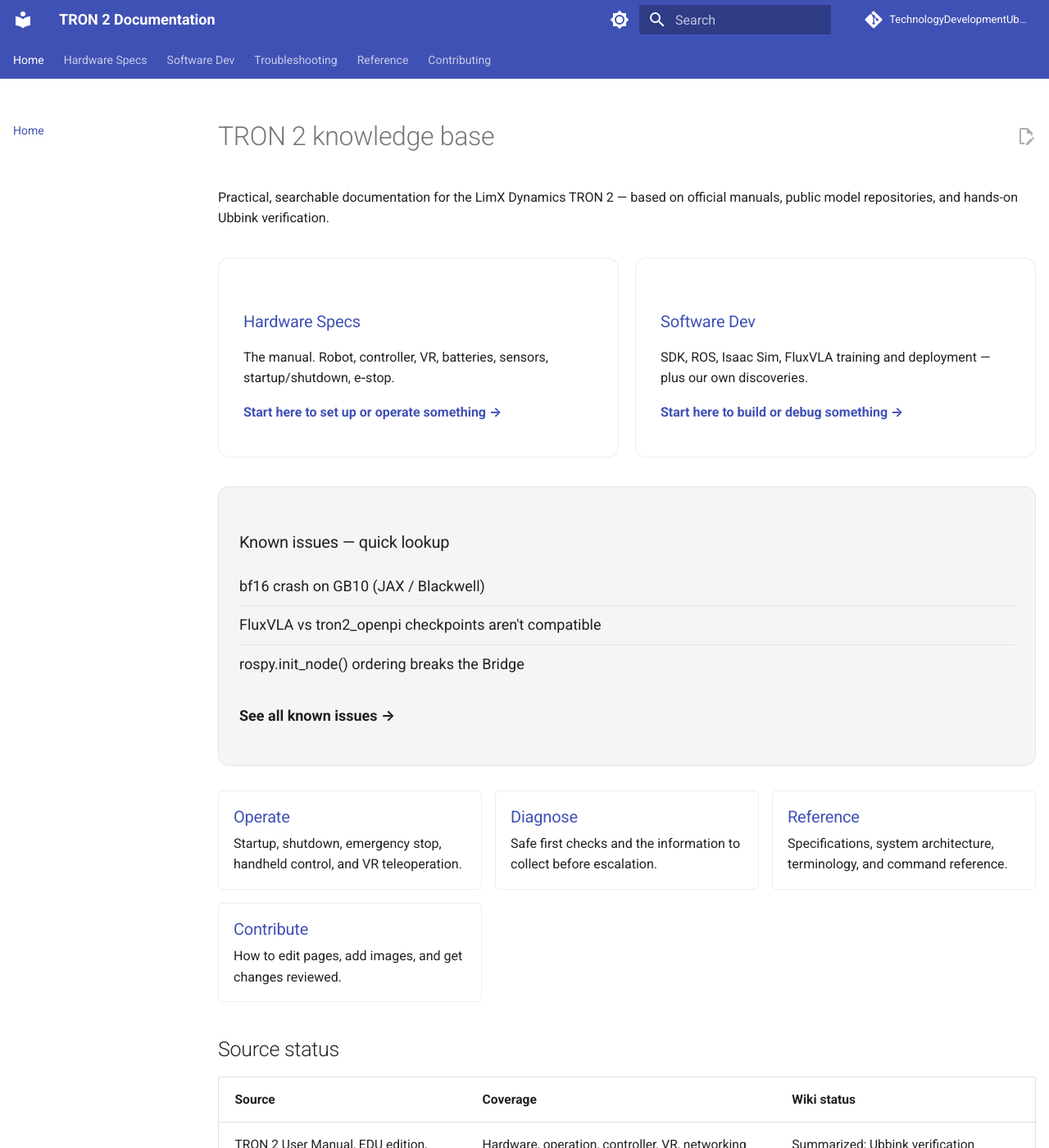
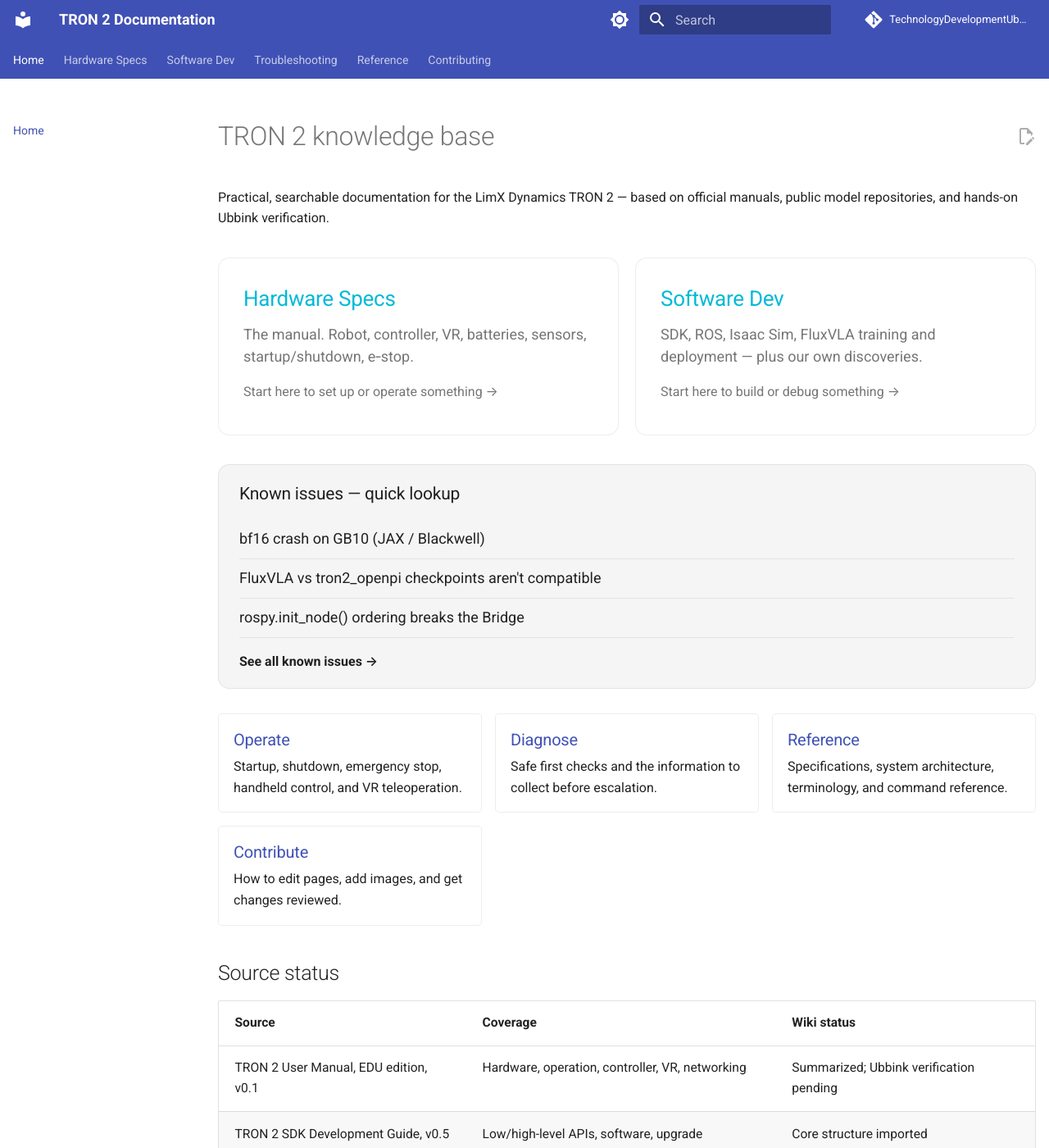
Before and after one commit to TechnologyDevelopmentUbbink/Tron2, an MkDocs documentation site: the page built from docs/index.md, in a window 1280 px wide and 1400 px high. Shown: the whole window at 82% size. Built offline with MkDocs 1.6.1 and Material for MkDocs 9.7.7, drawn with Linux system fonts in a browser that asks for light colours; comment, search, counter and statistics services are not loaded.

Commit message:
Refactor tron-door and tron-issues styles

```diff
--- a/docs/assets/stylesheets/extra.css
+++ b/docs/assets/stylesheets/extra.css
@@ -62,25 +62,34 @@
   box-shadow: 0 6px 20px rgba(0, 0, 0, 0.12);
 }
 
-.tron-door__title {
-  display: block;
+.tron-door h3 {
+  margin: 0 0 .5rem;
   font-size: 1.3rem;
-  font-weight: 700;
-  margin-bottom: .4rem;
-  color: var(--md-accent-fg-color);
 }
 
-.tron-door__desc {
+.tron-door h3 a {
+  color: var(--md-accent-fg-color) !important;
+  text-decoration: none !important;
+}
+
+.tron-door p {
   font-size: .9rem;
   color: var(--md-default-fg-color--light);
   margin: 0 0 .75rem;
   line-height: 1.5;
 }
 
-.tron-door__cta {
+.tron-door p a,
+.tron-door p a:hover {
+  color: inherit !important;
+  text-decoration: none !important;
+  font-weight: 400 !important;
+}
+
+.tron-door strong a {
   font-size: .8rem;
-  font-weight: 600;
-  color: var(--md-default-fg-color--light);
+  color: var(--md-default-fg-color--light) !important;
+  text-decoration: none !important;
 }
 
 @media screen and (max-width: 600px) {
@@ -98,12 +107,12 @@
   background: var(--md-code-bg-color);
 }
 
-.tron-issues__title {
-  font-weight: 700;
+.tron-issues h3 {
   margin: 0 0 .6rem;
+  font-size: 1.05rem;
 }
 
-.tron-issues a {
+.tron-issues > p > a {
   display: block;
   padding: .45rem 0;
   border-bottom: 1px solid var(--md-default-fg-color--lightest);
@@ -112,20 +121,22 @@
   font-size: .9rem;
 }
 
-.tron-issues a:last-of-type {
-  border-bottom: none;
-}
-
-.tron-issues a:hover {
+.tron-issues > p > a:hover {
   color: var(--md-accent-fg-color) !important;
 }
 
-.tron-issues__more {
+.tron-issues p:last-child {
   margin: .5rem 0 0;
 }
 
-.tron-issues__more a {
+.tron-issues p:last-child a {
   border-bottom: none;
   font-weight: 600;
   padding: .25rem 0 0;
+  text-decoration: none !important;
+  color: var(--md-default-fg-color) !important;
 }
+
+.tron-issues p:last-child a:hover {
+  color: var(--md-accent-fg-color) !important;
+}
```
